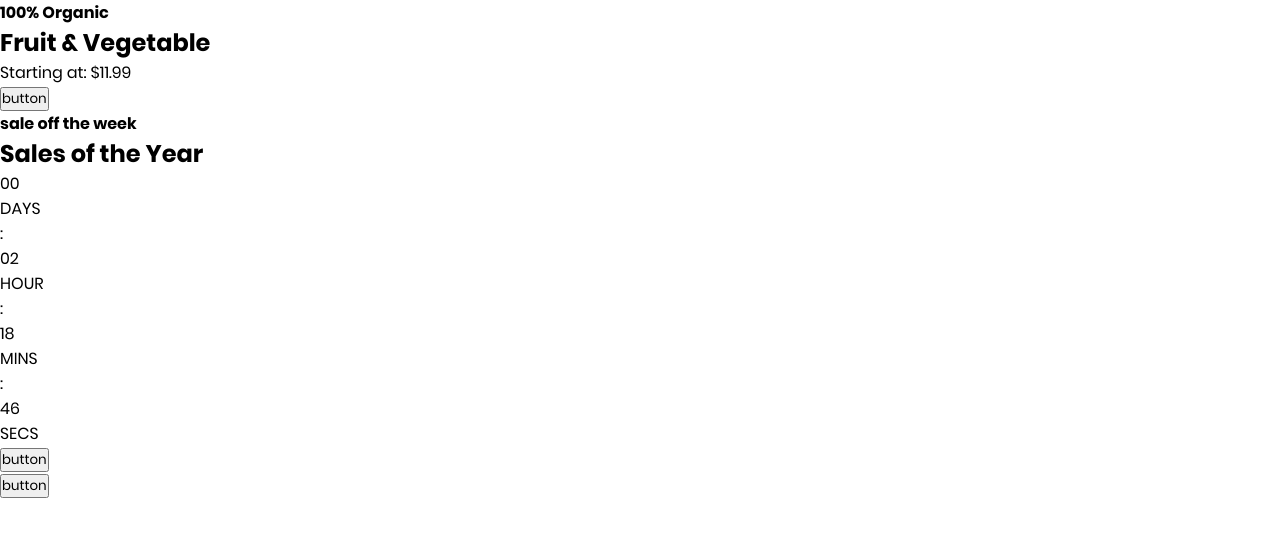
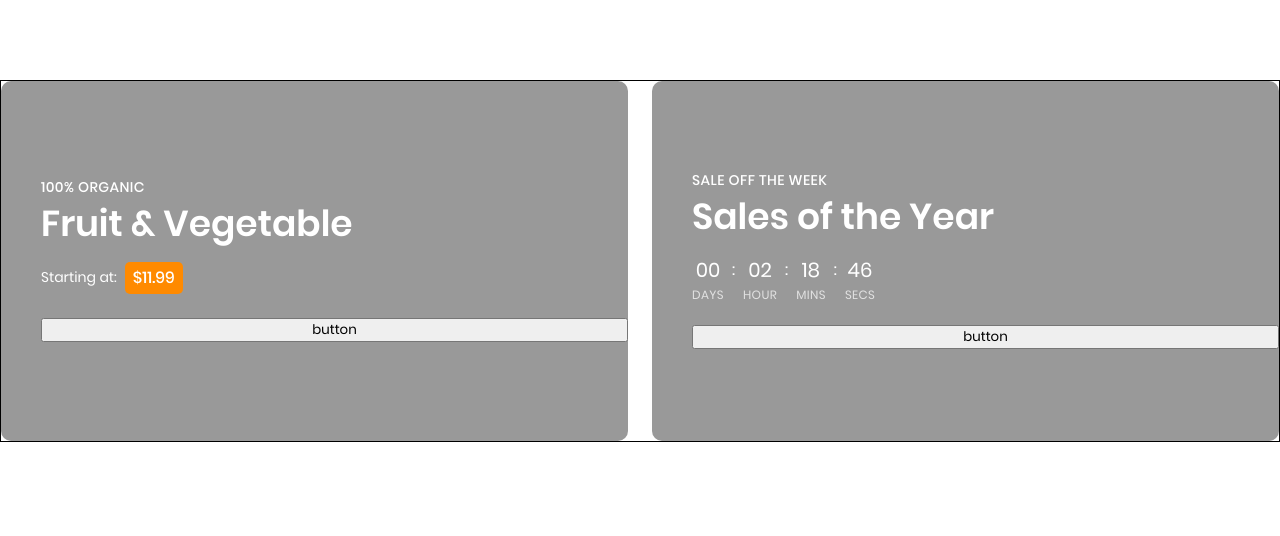
Before and after one commit to SherbekMavlonov/eccomerce, a plain HTML site: page pages/home.html in a window 1280 px wide. Drawn offline with nearby package versions, Linux system fonts and the light colour scheme; no server answers.

Commit message:
i finished our section part of html

```diff
--- a/pages/home.html
+++ b/pages/home.html
@@ -6,7 +6,7 @@
         <title>Document</title>
         <script src="https://unpkg.com/axios/dist/axios.min.js"></script>
         <link rel="stylesheet" href="../styles/main.css" />
-        <link rel="stylesheet" href="../fonts/stylesheet.css">
+        <link rel="stylesheet" href="../fonts/stylesheet.css" />
     </head>
     <body>
         <!-- bahriddin -->
@@ -63,8 +63,9 @@
                 <div class="banner-box">
                     <h4>100% Organic</h4>
                     <h2>Fruit & Vegetable</h2>
-                    <p>
-                        Starting at: <span class="startingAtPrice">$11.99</span>
+                    <p class="boxLeftInP">
+                        <span class="startingAtText">Starting at:</span>
+                        <span class="startingAtPrice">$11.99</span>
                     </p>
                     <button class="btn">button</button>
                 </div>
@@ -72,7 +73,6 @@
                     <h4>sale off the week</h4>
                     <h2>Sales of the Year</h2>
                     <div class="saleDiscountTime">
-                      <p>
                         <ul class="days">
                             <li class="day">00</li>
                             <li class="dayTitle">DAYS</li>
@@ -92,12 +92,9 @@
                             <li class="secund">46</li>
                             <li class="secundTitle">SECS</li>
                         </ul>
-                      </p>
-                      <button class="btn">button</button>
                     </div>
                     <button class="btn">button</button>
                 </div>
-                <div class="banner-box"></div>
             </div>
         </section>
         <!-- Samandar -->
--- a/styles/main.css
+++ b/styles/main.css
@@ -1,13 +1,12 @@
-@import url('https://fonts.googleapis.com/css2?family=Poppins:ital,wght@0,100;0,400;0,500;0,600;0,700;0,800;0,900;1,100;1,200&display=swap');
+@import url("https://fonts.googleapis.com/css2?family=Poppins:ital,wght@0,100;0,400;0,500;0,600;0,700;0,800;0,900;1,100;1,200&display=swap");
 * {
     margin: 0;
     padding: 0;
     box-sizing: border-box;
     list-style: none;
     text-decoration: none;
-  font-family: 'Poppins';
+    font-family: "Poppins";
 }
-
 
 html {
     scroll-behavior: smooth;
@@ -16,3 +15,120 @@ html {
     max-width: 1320px;
     margin: 0 auto;
 }
+
+/* ----->  samandar  <-----  */
+#Banner {
+    margin: 80px auto;
+}
+#Banner .container {
+    border: 1px solid black;
+    display: flex;
+    align-items: center;
+    justify-content: center;
+    gap: 24px;
+}
+#Banner .container .banner-box {
+    border-radius: 10px;
+    background: rgba(153, 153, 153, 1);
+    padding-left: 40px;
+    display: flex;
+    flex-direction: column;
+    justify-content: center;
+    width: 648px;
+    height: 360px;
+}
+#Banner .container .banner-box h4 {
+    color: var(--gray-scale-white, #fff);
+    font-family: Poppins;
+    font-size: 14px;
+    font-style: normal;
+    font-weight: 500;
+    line-height: 100%; /* 14px */
+    letter-spacing: 0.42px;
+    text-transform: uppercase;
+}
+#Banner .container .banner-box h2 {
+    color: var(--gray-scale-white, #fff);
+    padding-top: 8px;
+    padding-bottom: 16px;
+    font-family: Poppins;
+    font-size: 36px;
+    font-style: normal;
+    font-weight: 600;
+    line-height: 120%; /* 43.2px */
+}
+#Banner .container .banner-box .boxLeftInP {
+    display: flex;
+    align-items: center;
+    justify-content: left;
+    gap: 8px;
+    margin-bottom: 24px;
+}
+#Banner .container .banner-box .boxLeftInP .startingAtText {
+    color: var(--gray-scale-white, #fff);
+    text-align: center;
+    font-family: Poppins;
+    font-size: 14px;
+    font-style: normal;
+    font-weight: 400;
+    line-height: 150%; /* 21px */
+}
+#Banner .container .banner-box .boxLeftInP .startingAtPrice {
+    padding: 4px 8px;
+    color: var(--gray-scale-white, #fff);
+    border-radius: 5px;
+    background: var(--branding-warning, #ff8a00);
+
+    text-align: center;
+    font-family: Poppins;
+    font-size: 16px;
+    font-style: normal;
+    font-weight: 500;
+    line-height: 150%; /* 24px */
+}
+#Banner .container .banner-box .saleDiscountTime {
+    display: flex;
+    align-items: start;
+    justify-content: left;
+    color: var(--gray-scale-white, #fff);
+    text-align: center;
+    font-family: Poppins;
+    font-size: 16px;
+    font-style: normal;
+    font-weight: 400;
+    line-height: 30px; /* 187.5% */
+    /* opacity: 0.6; */
+    margin-bottom: 24px;
+}
+#Banner .container .banner-box .saleDiscountTime ul {
+    display: flex;
+    flex-direction: column;
+    align-items: center;
+    gap: 4px;
+    padding-right: 8px;
+}
+#Banner .container .banner-box .saleDiscountTime ul:nth-child(n + 2) {
+    padding-left: 8px;
+}
+#Banner .container .banner-box .saleDiscountTime ul li:first-child {
+    color: var(--gray-scale-white, #fff);
+    text-align: center;
+    font-family: Poppins;
+    font-size: 20px;
+    font-style: normal;
+    font-weight: 400;
+    line-height: 150%; /* 30px */
+}
+#Banner .container .banner-box .saleDiscountTime ul li:last-child {
+    color: var(--gray-scale-white, #fff);
+    text-align: center;
+    font-family: Poppins;
+    font-size: 12px;
+    font-style: normal;
+    font-weight: 400;
+    line-height: 100%; /* 12px */
+    letter-spacing: 0.36px;
+    text-transform: uppercase;
+    opacity: 0.7;
+}
+/* <-----  samandar  ----->  */
```
Also changed, not shown: js/index.js (line endings or trailing spaces). Lines whose indentation alone changed are shown as unchanged.
